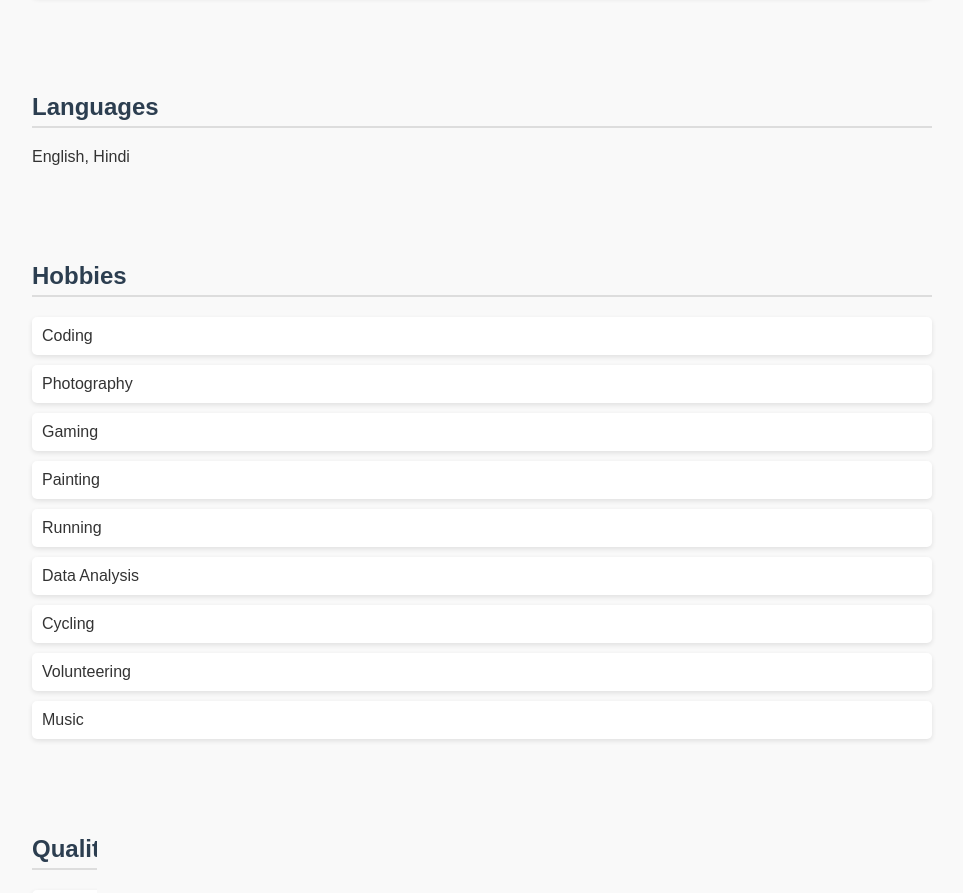
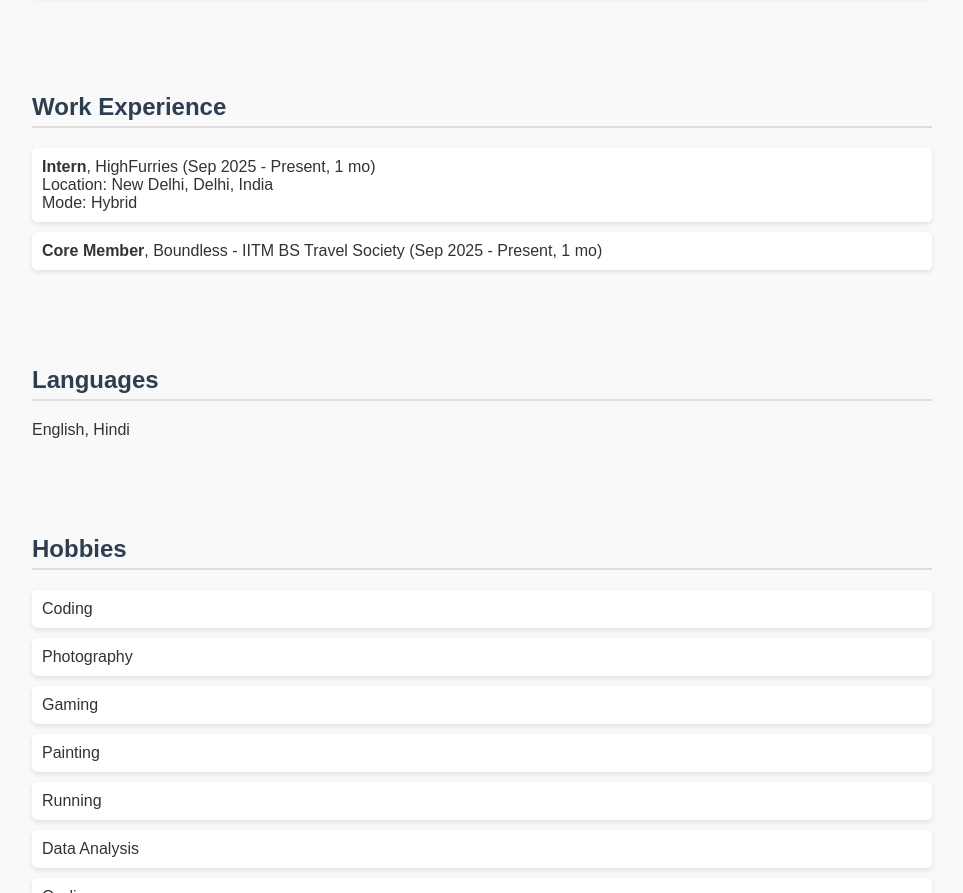
Before and after one commit to MK-PANKAJ/My-profile-, a plain HTML site: page index.html in a window 1280 px wide. Shown: the part 977-1870 px from the top of the page, without its empty margins (158-1121 px from the left). Drawn offline with Linux system fonts and the light colour scheme.

Commit message:
Update index.html

```diff
--- a/index.html
+++ b/index.html
@@ -66,6 +66,20 @@
   </section>
 
   <section>
+  <h2>Work Experience</h2>
+  <ul>
+    <li>
+      <b>Intern</b>, HighFurries (Sep 2025 - Present, 1 mo) <br>
+      Location: New Delhi, Delhi, India <br>
+      Mode: Hybrid
+    </li>
+    <li>
+      <b>Core Member</b>, Boundless - IITM BS Travel Society (Sep 2025 - Present, 1 mo)
+    </li>
+  </ul>
+  </section>
+
+  <section>
     <h2>Languages</h2>
     <p>English, Hindi</p>
   </section>
```
